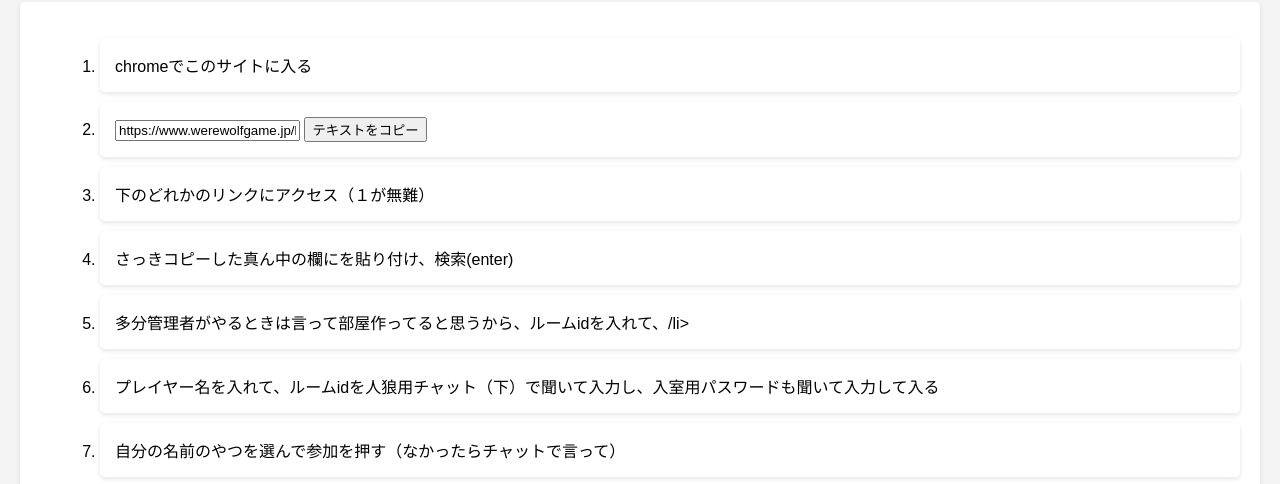
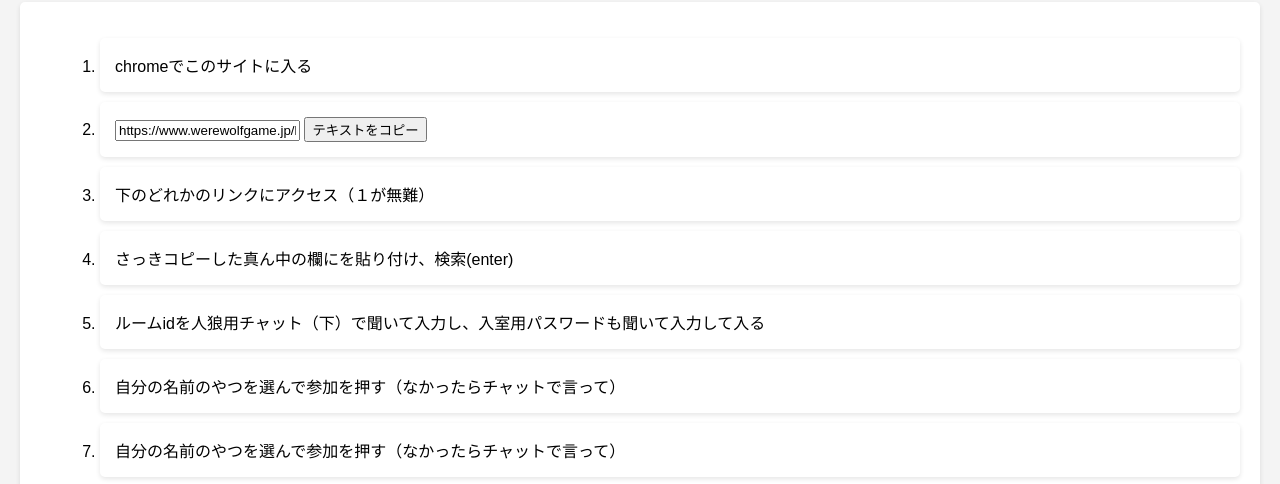
Before and after one commit to sassa12345/sassa1, a plain HTML site: page index.html in a window 1280 px wide. Shown: the part 107-591 px from the top of the page. Drawn offline with Linux system fonts and the light colour scheme.

Commit message:
Update index.html

```diff
--- a/index.html
+++ b/index.html
@@ -59,8 +59,8 @@
                         <li>下のどれかのリンクにアクセス（１が無難）</li>
 
 <li>さっきコピーした真ん中の欄にを貼り付け、検索(enter) </li>
-            <li>多分管理者がやるときは言って部屋作ってると思うから、ルームidを入れて、/li>
-<li>プレイヤー名を入れて、ルームidを人狼用チャット（下）で聞いて入力し、入室用パスワードも聞いて入力して入る</li>
+
+<li>ルームidを人狼用チャット（下）で聞いて入力し、入室用パスワードも聞いて入力して入る</li>
             <li>自分の名前のやつを選んで参加を押す（なかったらチャットで言って）</li>
 <li>自分の名前のやつを選んで参加を押す（なかったらチャットで言って）</li>
 
```
